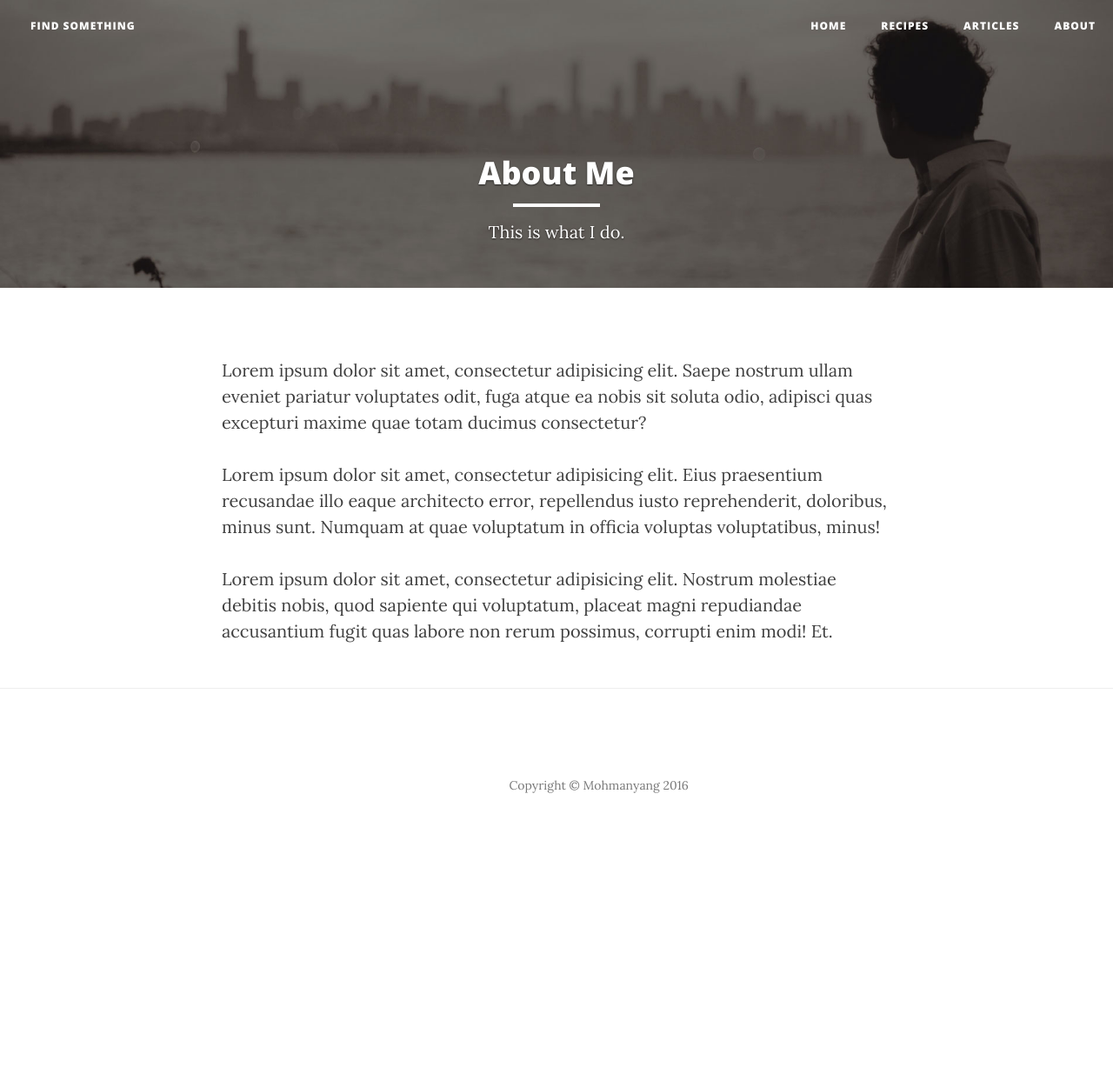
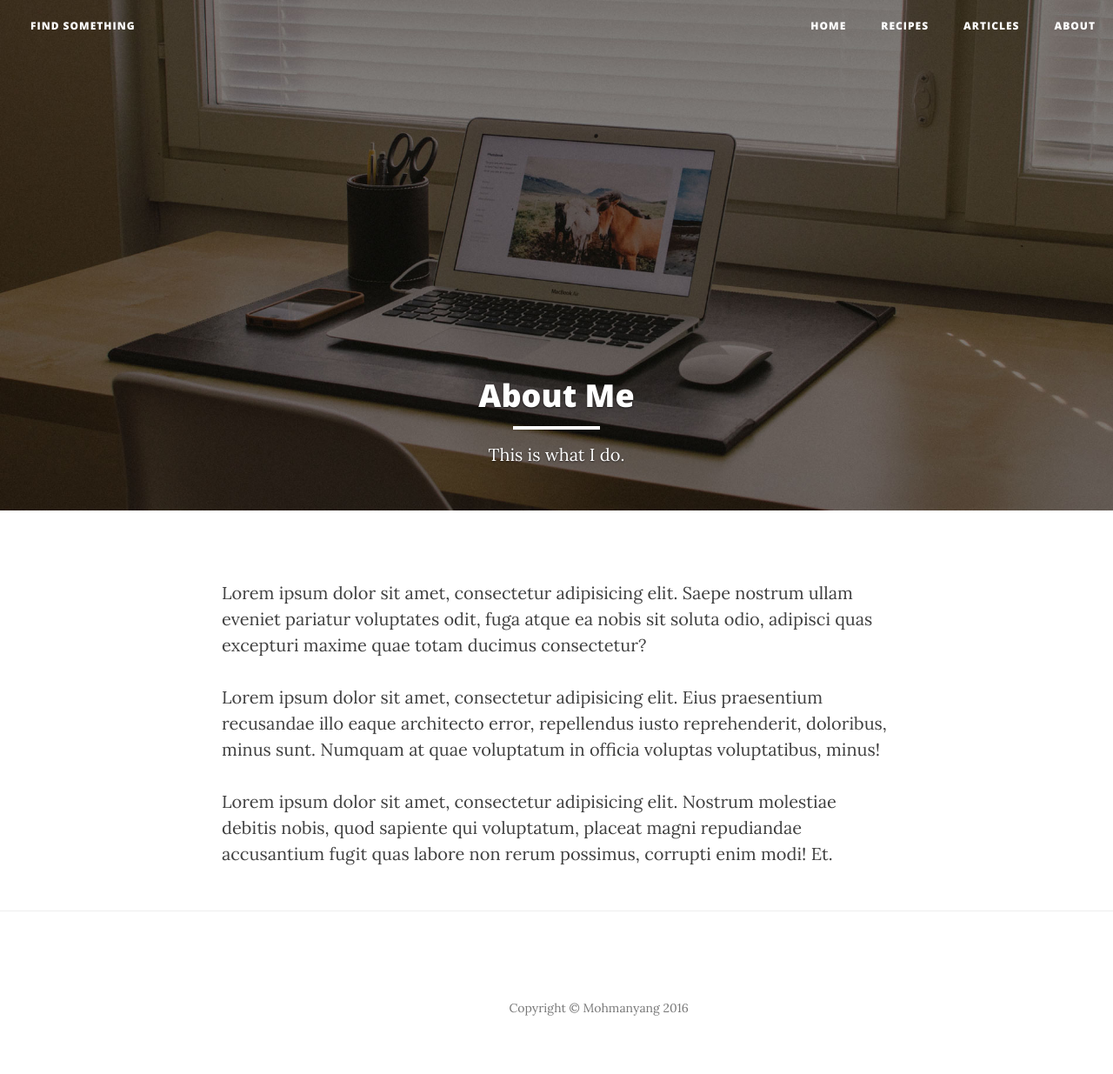
Before and after one commit to LaVillaine/LaVillaine.github.io, a Jekyll site: the page built from about.html, in a window 1280 px wide. Shown: the whole page at 87% size. Built offline with Jekyll 4.4.1, drawn with Linux system fonts in a browser that asks for light colours; nearby versions of some CDN libraries; before the commit the page ends 979 px from its top, so only the background shows below that.

Commit message:
changed site-header

```diff
--- a/_includes/site-header.html
+++ b/_includes/site-header.html
@@ -3,9 +3,6 @@
 		<div class="carousel-inner">
 			<div class="item active header-offset">
 				<img src='{% if page.image %}{{site.url}}{{page.image}}{% else %}{{site.url}}/img/default-bg.jpg{% endif %}' class="img-responsive">
-    <!--header class="intro-header" style="background-image: url('{% if page.image %}{{site.url}}{{page.image}}{% else %}{{site.url}}/img/default-bg.jpg{% endif %}')">
-
-            <div class="row"><div class="col-lg-8 col-lg-offset-2 col-md-10 col-md-offset-1 text-center" style="position: absolute;top: 20%"-->
 				<div class="container">
 					<div class="carousel-caption">
 						<div class="site-heading">
@@ -29,4 +26,7 @@
 				</div>
 			</div>
 		</div>
-    </div><!--/header-->
+    </div>
+	<!--/header--><!--header class="intro-header" style="background-image: url('{% if page.image %}{{site.url}}{{page.image}}{% else %}{{site.url}}/img/default-bg.jpg{% endif %}')">
+
+            <div class="row"><div class="col-lg-8 col-lg-offset-2 col-md-10 col-md-offset-1 text-center" style="position: absolute;top: 20%"-->
--- a/about.html
+++ b/about.html
@@ -2,7 +2,7 @@
 title: "About Me"
 siteHeading: "About Me"
 subHeading: "This is what I do."
-image: "/img/about-bg.jpg"
+image: "/img/home-bg.jpg"
 ---
 
 <!DOCTYPE html>
```
Lines whose indentation alone changed are shown as unchanged.
